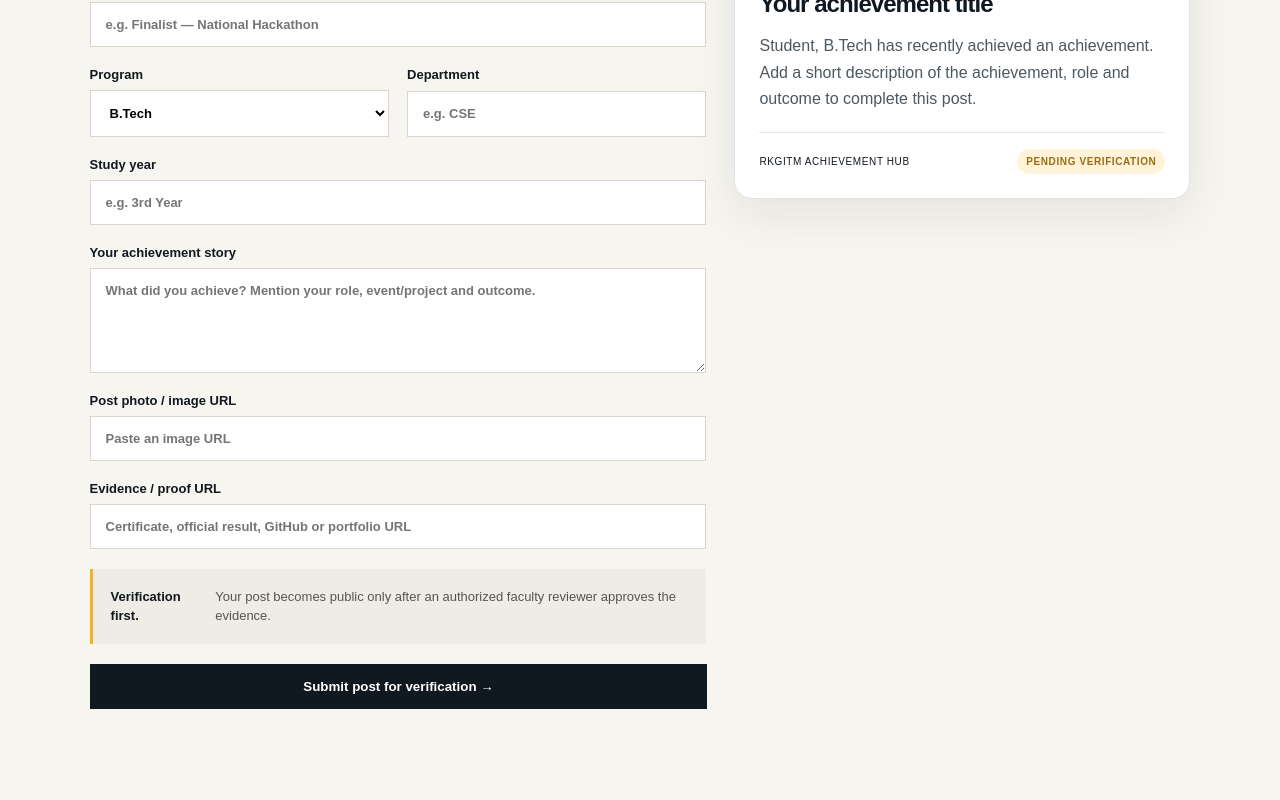
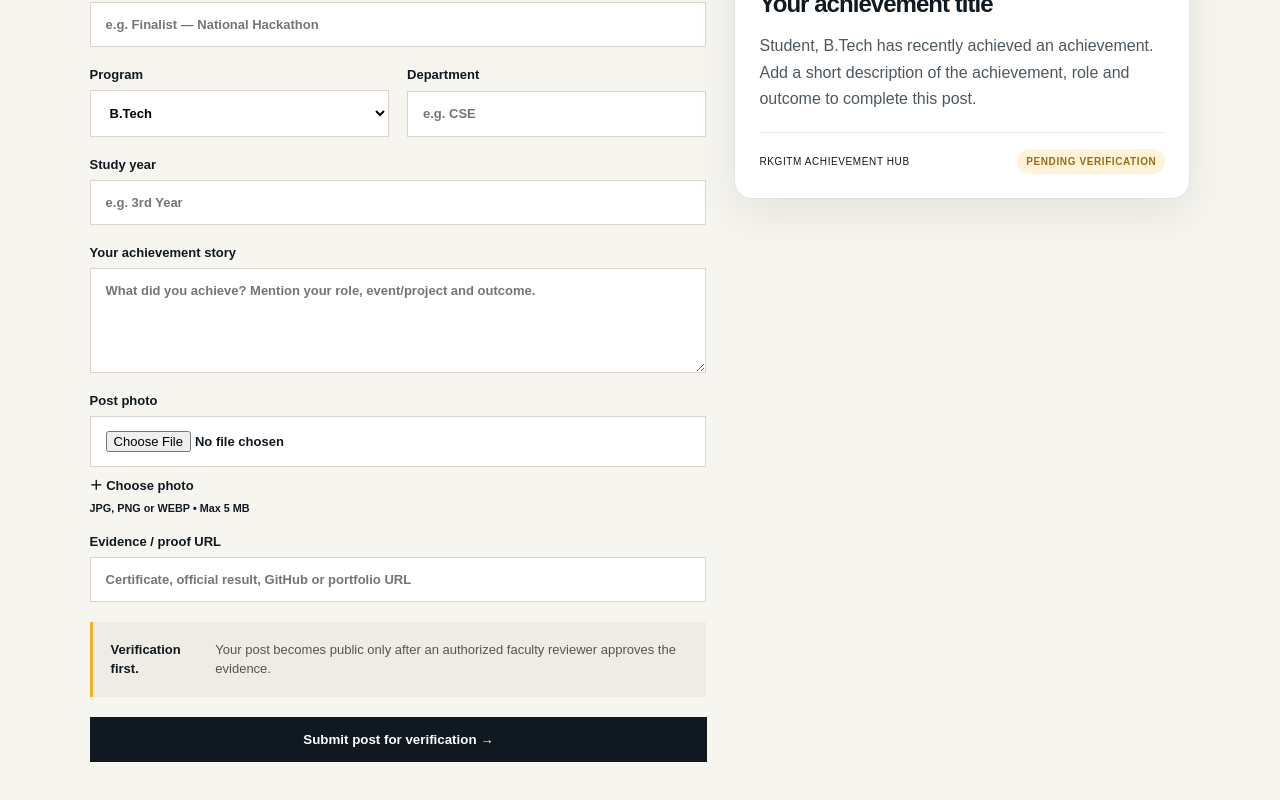
Before and after one commit to Tanishak1/RKGITM-Achievement-Hub, a Next.js app in the folder frontend/: page /submit in a window 1280 px wide. Shown: the part 608-1408 px from the top of the page. Built offline with nearby package versions, Linux system fonts and the light colour scheme; no server answers.

Commit message:
feat: add direct achievement photo picker with instant preview

```diff
--- a/frontend/app/submit/page.tsx
+++ b/frontend/app/submit/page.tsx
@@ -4,6 +4,7 @@ const API=process.env.NEXT_PUBLIC_API_URL;
 export default function Submit(){
  const [message,setMessage]=useState("");const [busy,setBusy]=useState(false);
  const [studentName,setStudentName]=useState("");const [title,setTitle]=useState("");const [department,setDepartment]=useState("");const [program,setProgram]=useState("B.Tech");const [studyYear,setStudyYear]=useState("");const [description,setDescription]=useState("");const [photoUrl,setPhotoUrl]=useState("");
+ function choosePhoto(file?:File){if(!file)return;if(!file.type.startsWith("image/")){setMessage("Please choose an image file.");return}if(file.size>5*1024*1024){setMessage("Photo must be under 5 MB.");return}const reader=new FileReader();reader.onload=()=>setPhotoUrl(String(reader.result||""));reader.readAsDataURL(file)}
  const generated=useMemo(()=>{const who=studentName||"Student";const course=[program,department,studyYear].filter(Boolean).join(", ");const achievement=title||"an achievement";return `${who}${course?", "+course:""} has recently achieved ${achievement}. ${description||"Add a short description of the achievement, role and outcome to complete this post."}`},[studentName,program,department,studyYear,title,description]);
  async function send(e:FormEvent<HTMLFormElement>){e.preventDefault();setBusy(true);setMessage("");const form=e.currentTarget;const fd=new FormData(form);const body=Object.fromEntries(fd.entries());body.description=generated;
   if(!API){setMessage("Preview mode: form UI is ready. Backend deployment will enable live submissions.");setBusy(false);return}
@@ -18,9 +19,9 @@ export default function Submit(){
   <div className="two"><label>Program<select name="program" value={program} onChange={e=>setProgram(e.target.value)}><option>B.Tech</option><option>B.Arch</option><option>M.Tech</option><option>MBA</option><option>Other</option></select></label><label>Department<input name="department" value={department} onChange={e=>setDepartment(e.target.value)} required placeholder="e.g. CSE"/></label></div>
   <label>Study year<input name="studyYear" value={studyYear} onChange={e=>setStudyYear(e.target.value)} placeholder="e.g. 3rd Year"/></label>
   <label>Your achievement story<textarea value={description} onChange={e=>setDescription(e.target.value)} required minLength={20} rows={5} placeholder="What did you achieve? Mention your role, event/project and outcome."/></label>
-  <label>Post photo / image URL<input name="photoUrl" type="url" value={photoUrl} onChange={e=>setPhotoUrl(e.target.value)} placeholder="Paste an image URL"/></label>
+  <label className="photoUpload">Post photo <input type="file" accept="image/*" onChange={e=>choosePhoto(e.target.files?.[0])}/><span>＋ Choose photo</span><small>JPG, PNG or WEBP • Max 5 MB</small></label>
   <label>Evidence / proof URL<input name="proofUrl" type="url" placeholder="Certificate, official result, GitHub or portfolio URL"/></label>
-  <input type="hidden" name="description" value={generated}/>
+  <input type="hidden" name="description" value={generated}/><input type="hidden" name="photoUrl" value={photoUrl}/>
   <div className="verificationNote"><strong>Verification first.</strong><span>Your post becomes public only after an authorized faculty reviewer approves the evidence.</span></div>
   <button disabled={busy} type="submit">{busy?"Submitting…":"Submit post for verification →"}</button>{message&&<p className="notice" role="status">{message}</p>}
  </form>
```
